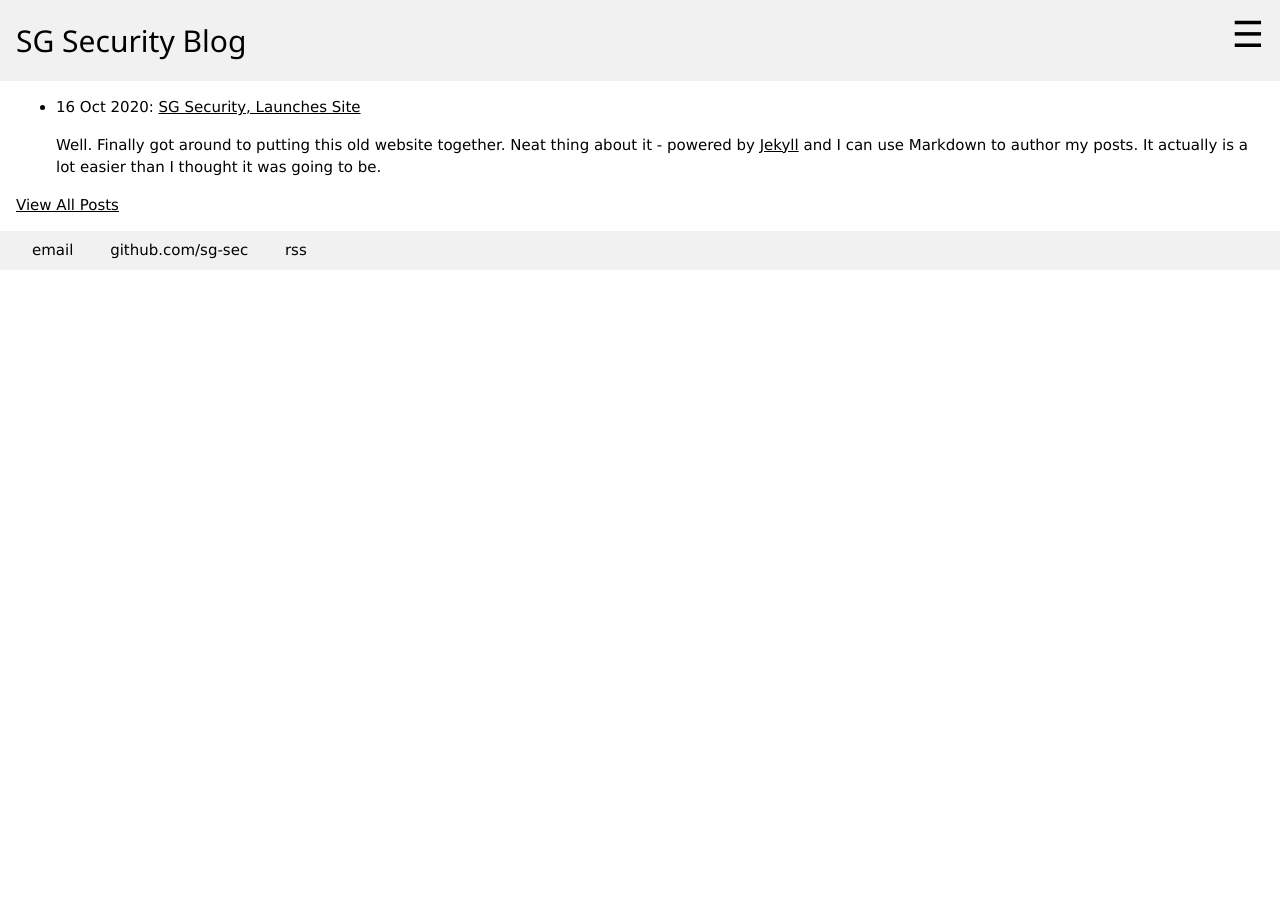
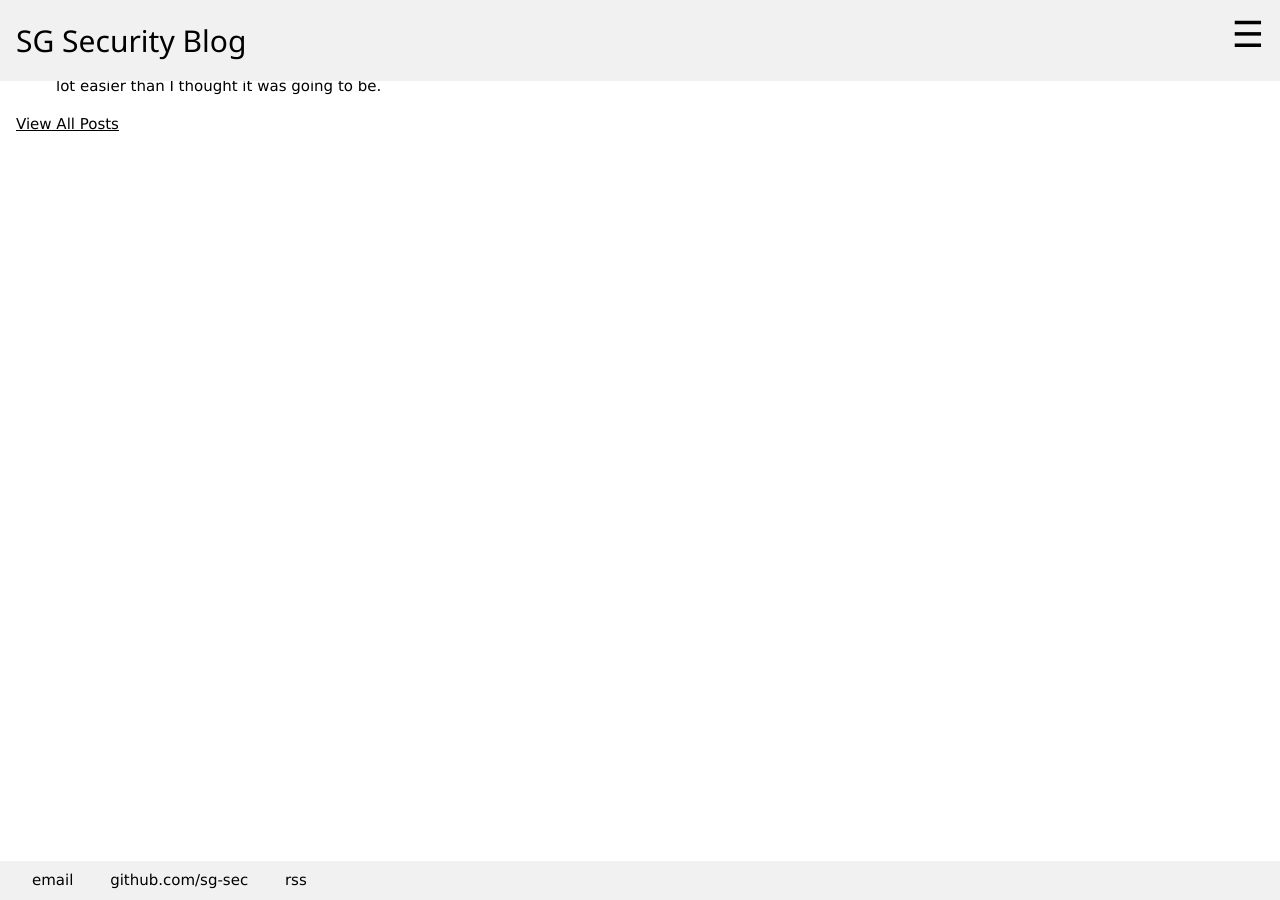
Before and after one commit to sg-sec/sg-sec.github.io, a Jekyll site: the page built from index.html, in a window 1280 px wide. Built offline with Jekyll 4.4.1, drawn with Linux system fonts in a browser that asks for light colours.

Commit message:
Update default.html

```diff
--- a/_layouts/default.html
+++ b/_layouts/default.html
@@ -13,21 +13,25 @@
                                 <a class="w3-bar-item w3-button" href="/blog">Posts</a>
                                 <a class="w3-bar-item w3-button" href="/blog/tags.html">Tags</a>
                         </nav>
-			<header class="w3-bar w3-light-grey">
+                        <div class="w3-top">
+			    <header class="w3-bar w3-light-grey">
                                 <h2 class="w3-bar-item">SG Security Blog</h2>
                                 <button class="w3-button w3-bar-item w3-light-grey w3-xxlarge w3-right" onclick="w3_open()">&#9776;</button>
-			</header>
+			    </header>
+                        </div>
 
 			<div class="w3-container" >
 
 			{{ content }}
 
 			</div><!-- /.container -->
-			<footer class="w3-container w3-light-grey">
+                        <div class="w3-bottom">
+			    <footer class="w3-container w3-light-grey">
 	    		        <a class="w3-bar-item w3-button" href="mailto:sgsec@tutanota.com">email</a>
                                 <a class="w3-bar-item w3-button" href="https://github.com/sg-sec"> github.com/sg-sec</a>
                                 <a class="w3-bar-item w3-button" href="https://blog.sg-sec.co.uk/feed.xml">rss</a>
-			</footer>
+			    </footer>
+                        </div>
                 <script>
                 function w3_open() {
                      document.getElementById("mySidebar").style.display = "block";
```
